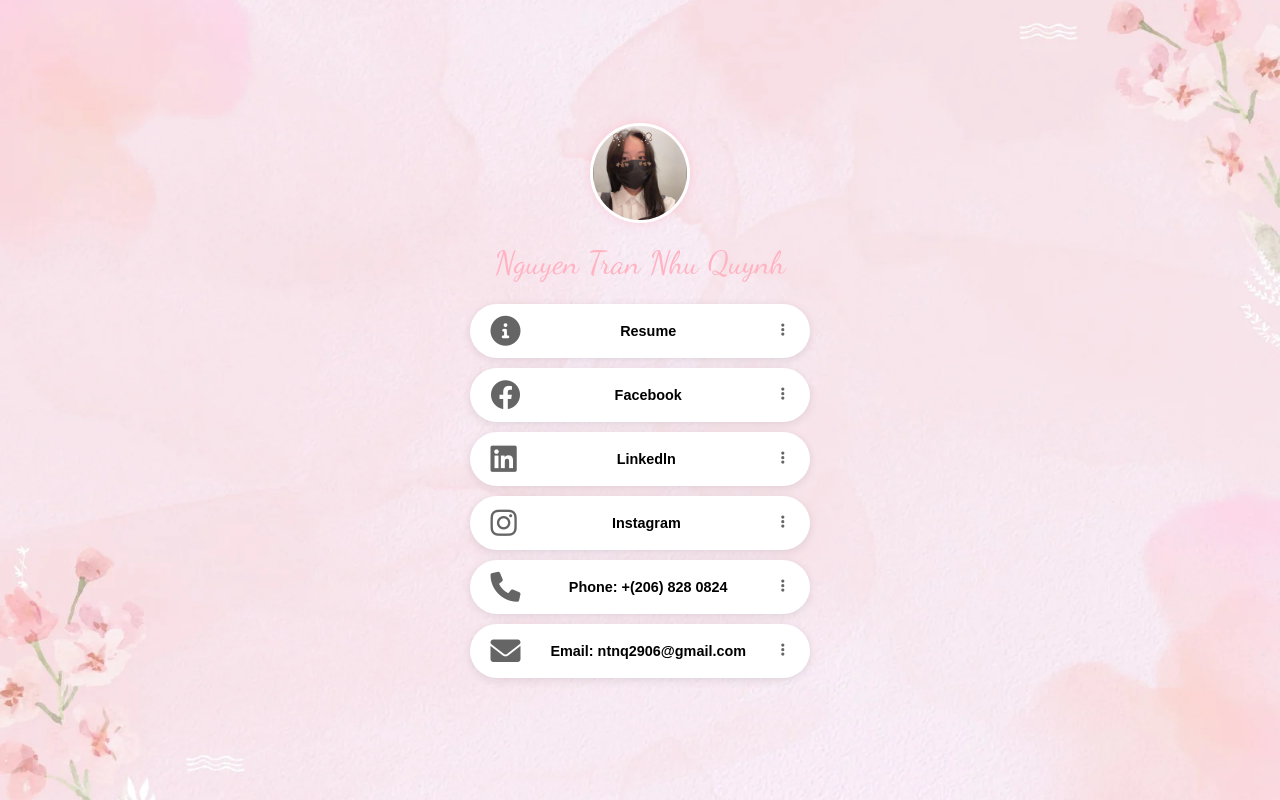
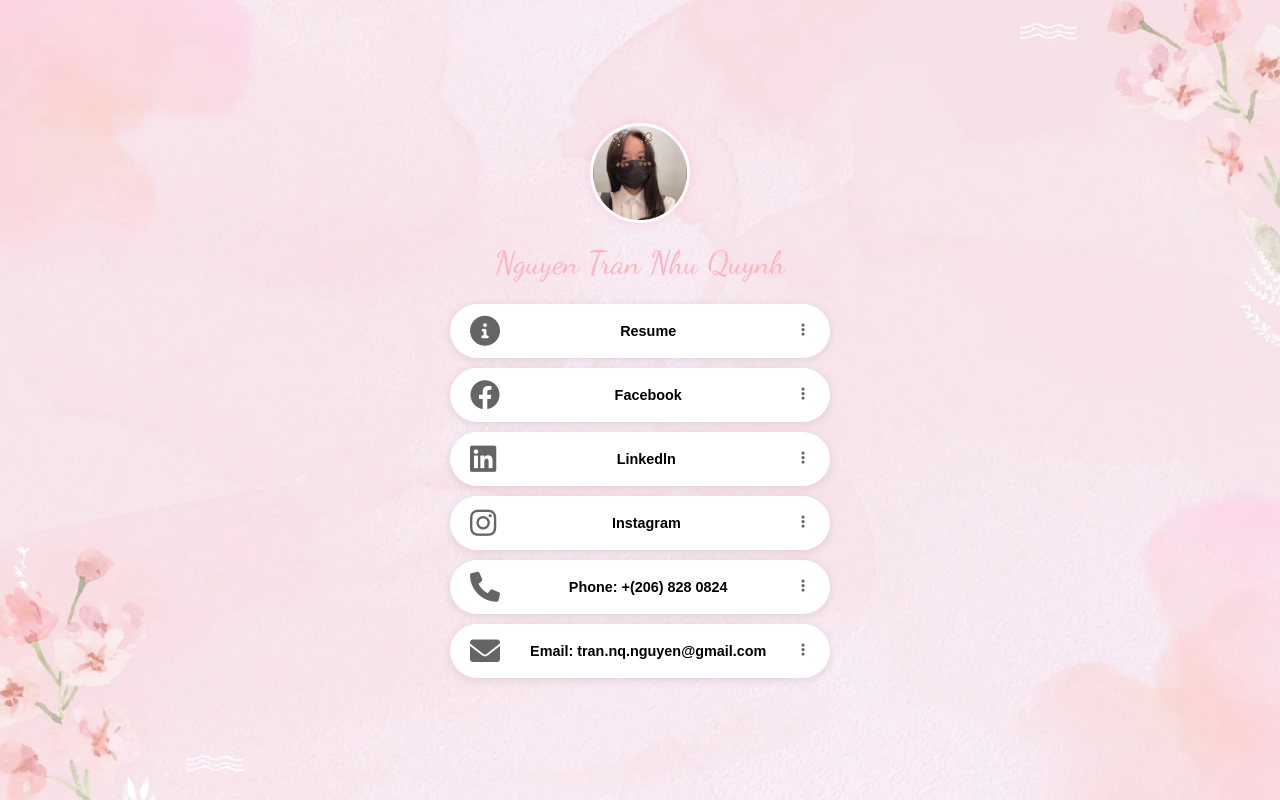
Before and after one commit to xukaluis1/ntnq, a plain HTML site: page index.html in a window 1280 px wide. Drawn offline with nearby package versions, Linux system fonts and the light colour scheme.

Commit message:
Update index.html

```diff
--- a/index.html
+++ b/index.html
@@ -61,10 +61,10 @@
                 <span>Phone: +(206) 828 0824</span>
                 <i class="fas fa-ellipsis-v" data-link="+(206) 828-0824" onclick="showShare(event)"></i>
               </div>
-              <div class="link" onclick="window.location.href='mailto:ntnq2906@gmail.com'">
+              <div class="link" onclick="window.location.href='mailto:tran.nq.nguyen@gmail.com'">
                 <i class="fa-solid fa-envelope" style="font-size: 30px;"></i>
-                <span>Email: ntnq2906@gmail.com</span>
-                <i class="fas fa-ellipsis-v" data-link="ntnq2906@gmail.com" onclick="showShare(event)"></i>
+                <span>Email: tran.nq.nguyen@gmail.com</span>
+                <i class="fas fa-ellipsis-v" data-link="tran.nq.nguyen@gmail.com" onclick="showShare(event)"></i>
               </div>
           </div>
       </div>
```
